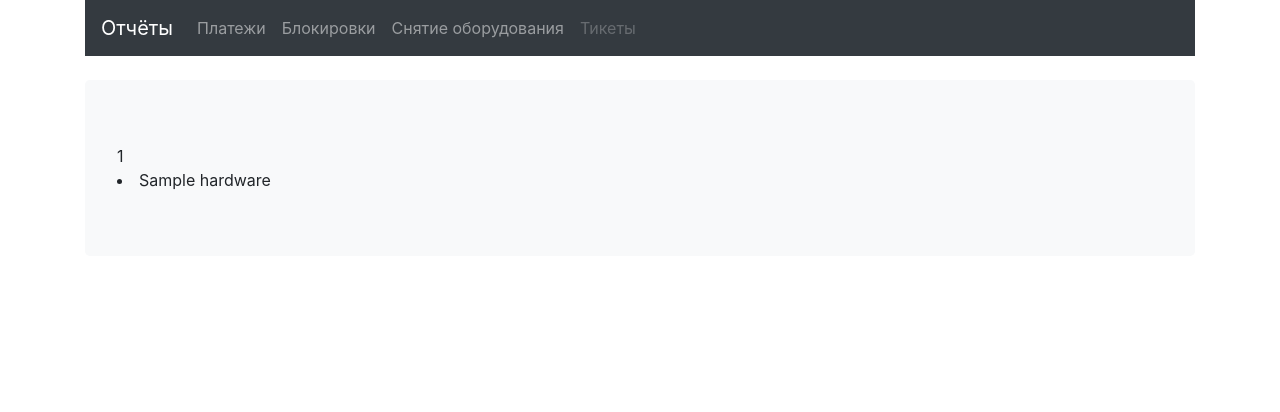
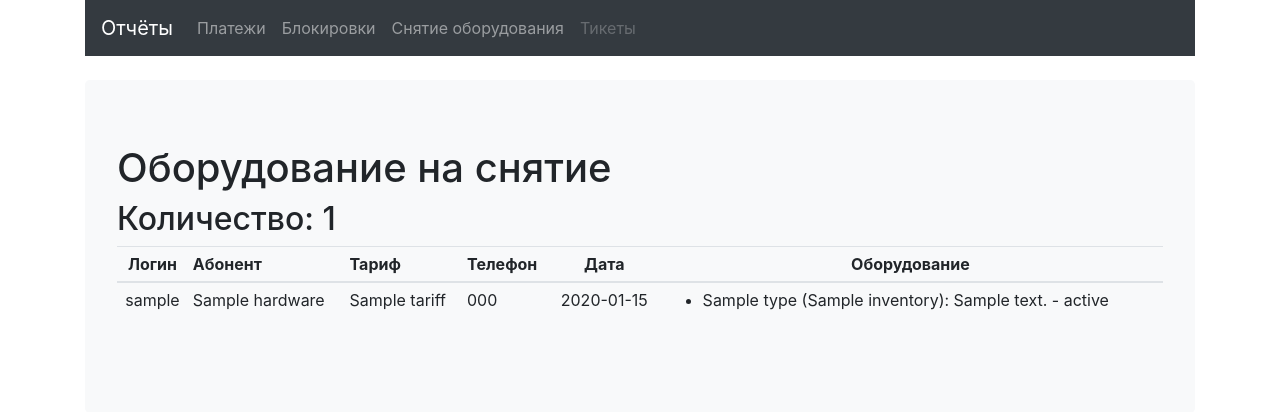
Before and after one commit to ds-vologdin/audit-sugar-utm-2, a Django app: template sugar_crm/templates/sugar_crm/hardware_to_remove.html in a window 1280 px wide. Shown: the top 412 px of the page. Run offline with Django 3.2, Linux system fonts and the light colour scheme; the template is opened without the code that fills it: most values are stand-ins (such as "Sample title", 1, 10 or a date in 2020); some libraries are stand-ins or nearby versions.

Commit message:
new template to show hardware

```diff
--- a/sugar_crm/templates/sugar_crm/hardware_to_remove.html
+++ b/sugar_crm/templates/sugar_crm/hardware_to_remove.html
@@ -1,13 +1,42 @@
 {% extends "base/base.html" %}
 
 {% block main %}
-    <div class="jumbotron">
-{#    {% for user in blocked_users %}#}
-{#        <li>{{ user }}</li>#}
-{#    {% endfor %}#}
-    {{ hardware_to_remove|length }}
-    {% for hardware in hardware_to_remove %}
-        <li>{{ hardware }}</li>
-    {% endfor %}
-    </div>
+<div class="jumbotron">
+    <h1>Оборудование на снятие</h1>
+    <h2>Количество: {{ hardware_to_remove|length }}</h2>
+    <table class="table table-hover table-sm">
+        <thead>
+            <tr>
+                <th class="text-center">Логин</th>
+                <th>Абонент</th>
+                <th>Тариф</th>
+                <th>Телефон</th>
+                <th class="text-center" title="Дата блокировки">Дата</th>
+                <th class="text-center">Оборудование</th>
+            </tr>
+        </thead>
+        <tbody>
+            {% for hardware in hardware_to_remove %}
+                <tr>
+                    <td class="text-center">{{ hardware.login }}</td>
+                    <td>{{ hardware.name }}</td>
+                    <td>{{ hardware.tariff }}</td>
+                    <td>{{ hardware.phone }}</td>
+                    <td class="text-center">{{ hardware.block_date|date:'Y-m-d' }}</td>
+                    <td>
+                        <ul>
+                        {% for device in hardware.hardware %}
+                            <li>{{ device.type }} ({{ device.inventory }}): {{ device.description }}
+                                {% if device.status %}
+                                    - {{ device.status }}
+                                {% endif %}
+                            </li>
+                        {% endfor %}
+                        </ul>
+                    </td>
+                </tr>
+            {% endfor %}
+        </tbody>
+    </table>
+</div>
 {% endblock main %}
```
